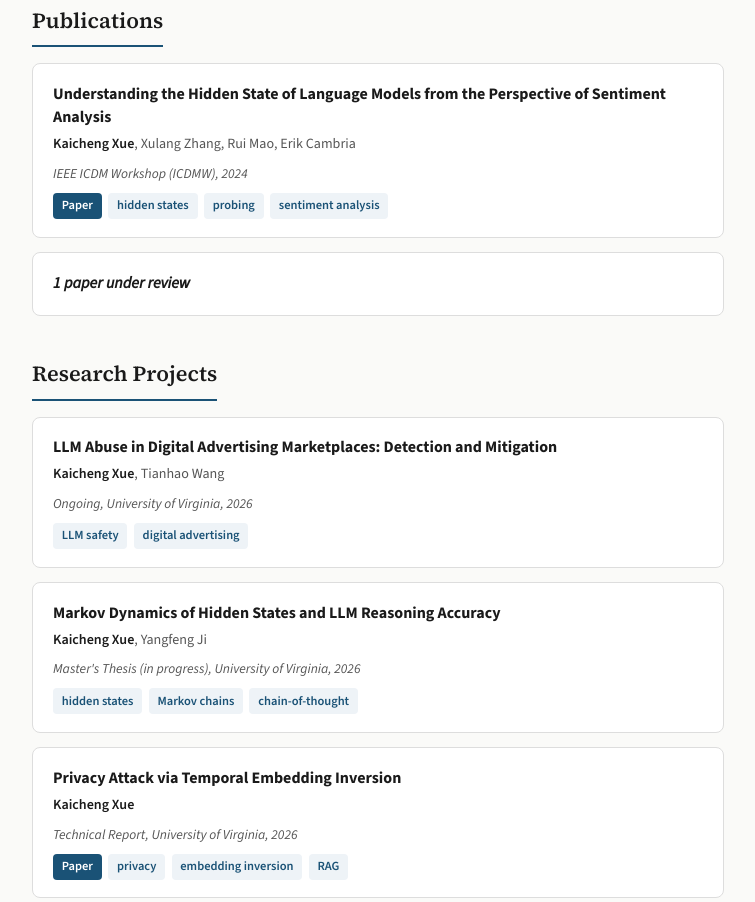
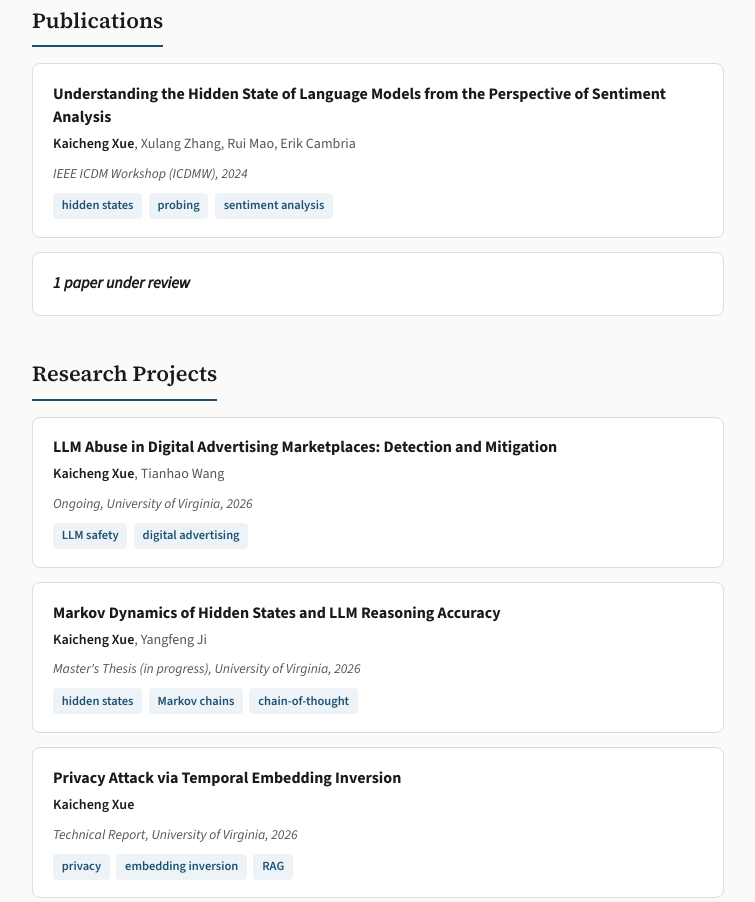
Before and after one commit to dldlzssdf/kaichengxue.github.io, a plain HTML site: page index.html in a window 1280 px wide. Shown: the part 519-1421 px from the top of the page, without its empty margins (262-1017 px from the left). Drawn offline with nearby package versions, Linux system fonts and the light colour scheme.

Commit message:
Add files via upload

```diff
--- a/index.html
+++ b/index.html
@@ -187,7 +187,7 @@ section h2 {
   margin-bottom: 0.5rem;
 }
 .pub .tags { display: flex; gap: 0.4rem; flex-wrap: wrap; }
-.pub .tags a, .pub .tags span {
+.pub .tags span {
   font-size: 0.78rem;
   font-weight: 600;
   padding: 0.15rem 0.55rem;
@@ -195,14 +195,18 @@ section h2 {
   text-decoration: none;
   background: var(--tag-bg);
   color: var(--tag-fg);
-  transition: opacity 0.15s;
 }
-.pub .tags a {
-  background: var(--accent);
-  color: #fff;
+a.pub {
+  text-decoration: none;
+  color: inherit;
+  display: block;
   cursor: pointer;
+  transition: border-color 0.15s, box-shadow 0.15s;
 }
-.pub .tags a:hover { opacity: 0.85; }
+a.pub:hover {
+  border-color: var(--accent);
+  box-shadow: 0 2px 8px rgba(0,0,0,0.08);
+}
 
 /* ── EDUCATION ── */
 .edu-item {
@@ -298,17 +302,16 @@ footer {
   <section id="publications">
     <h2>Publications</h2>
 
-    <div class="pub">
+    <a class="pub" href="./icdmw2024.pdf" target="_blank" rel="noopener">
       <div class="title">Understanding the Hidden State of Language Models from the Perspective of Sentiment Analysis</div>
       <div class="authors"><strong>Kaicheng Xue</strong>, Xulang Zhang, Rui Mao, Erik Cambria</div>
       <div class="venue">IEEE ICDM Workshop (ICDMW), 2024</div>
       <div class="tags">
-        <a href="./icdmw2024.pdf" target="_blank" rel="noopener">Paper</a>
         <span>hidden states</span>
         <span>probing</span>
         <span>sentiment analysis</span>
       </div>
-    </div>
+    </a>
 
     <div class="pub">
       <div class="title" style="font-style: italic; font-weight: 600;">1 paper under review</div>
@@ -341,17 +344,16 @@ footer {
       </div>
     </div>
 
-    <div class="pub">
+    <a class="pub" href="./dp_report.pdf" target="_blank" rel="noopener">
       <div class="title">Privacy Attack via Temporal Embedding Inversion</div>
       <div class="authors"><strong>Kaicheng Xue</strong></div>
       <div class="venue">Technical Report, University of Virginia, 2026</div>
       <div class="tags">
-        <a href="./dp_report.pdf" target="_blank" rel="noopener">Paper</a>
         <span>privacy</span>
         <span>embedding inversion</span>
         <span>RAG</span>
       </div>
-    </div>
+    </a>
 
   </section>
 
```
